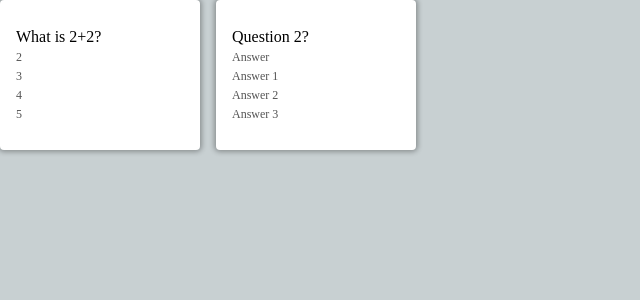
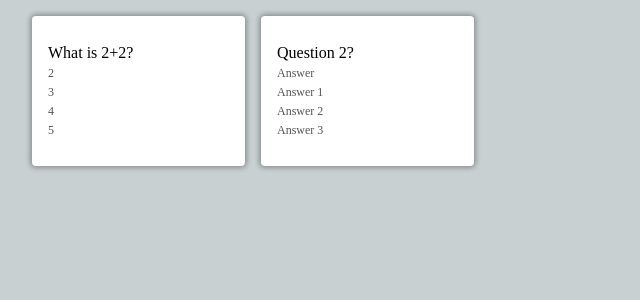
Before and after one commit to Kirti493/react-trtqp3, a React (Create React App) app: page / in a window 1280 px wide. Shown: the top 300 px of the page, without its empty margins (0-640 px from the left). Built offline with nearby package versions, Linux system fonts and the light colour scheme; no server answers.

Commit message:
3 files modified

```diff
--- a/src/App.js
+++ b/src/App.js
@@ -32,7 +32,11 @@ export default function App() {
     return textArea.value;
   }
 
-  return <FlashcardList flashcards={flashcards} />;
+  return (
+    <div className="container">
+      <FlashcardList flashcards={flashcards} />
+    </div>
+  );
 }
 
 const SAMPLE_FLASHCARDS = [
--- a/src/Flashcard.js
+++ b/src/Flashcard.js
@@ -1,7 +1,16 @@
-import React, { useState } from "react";
+import React, { useState, useEffect, useRef } from "react";
 
 export default function Flashcard({ flashcard }) {
   const [flip, setFlip] = useState(false);
+
+  const frontEl = useRef();
+  const backEl = useRef();
+
+  function setMaaxHeight() {
+    const frontHeight = frontEl.current.getBoundigClientReact().height;
+    const backHeight = backEl.current.getBoundigClientReact().height;
+    Math.max(frontHeight, backHeight, 100);
+  }
 
   return (
     <div
@@ -10,7 +19,7 @@ export default function Flashcard({ flashcard }) {
         setFlip(!flip);
       }}
     >
-      <div className="front">
+      <div className="front" ref={frontEl}>
         {flashcard.question}
         <div className="flashcard-options">
           {flashcard.options.map(option => {
@@ -18,7 +27,9 @@ export default function Flashcard({ flashcard }) {
           })}
         </div>
       </div>
-      <div className="back">{flashcard.answer}</div>
+      <div className="back" ref={backEl}>
+        {flashcard.answer}
+      </div>
     </div>
   );
 }
--- a/src/style.css
+++ b/src/style.css
@@ -1,6 +1,11 @@
 body {
   background-color: #c8d0d2;
   margin: 0;
+}
+
+.container {
+  max-width: 900px;
+  margin: 1rem 2rem;
 }
 
 .card-grid {
```
